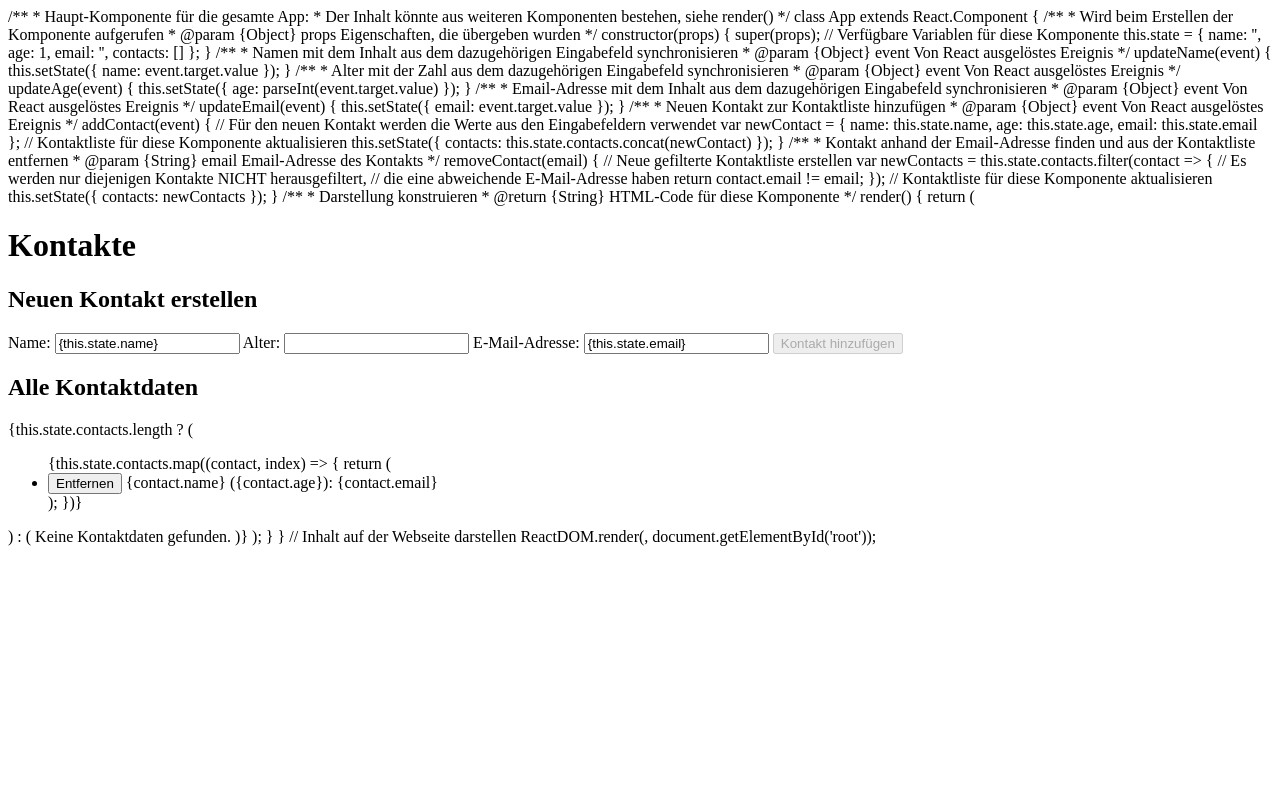
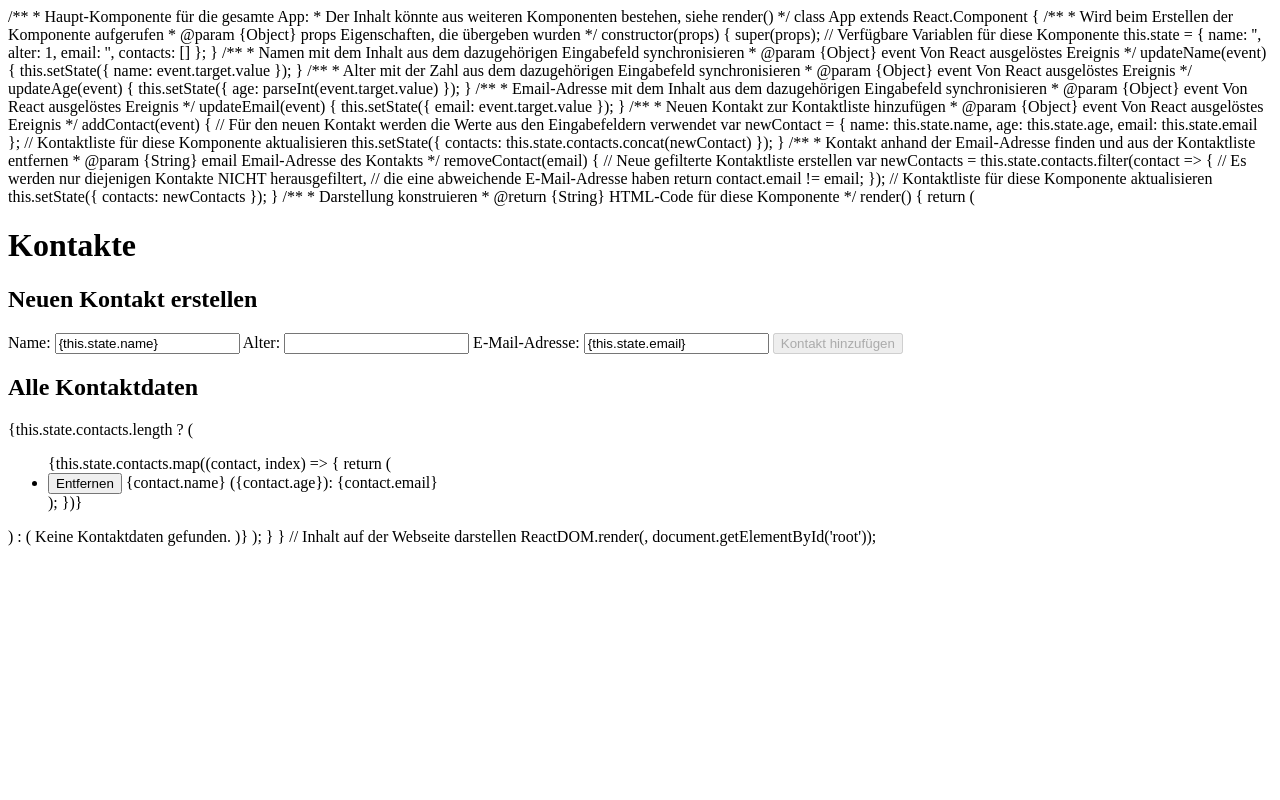
Before and after one commit to Claire-Jane/marie_test, a PHP site: page / in a window 1280 px wide. Run offline with PHP 8.4, Linux system fonts and the light colour scheme.

Commit message:
Update index.php

```diff
--- a/index.php
+++ b/index.php
@@ -13,7 +13,7 @@ class App extends React.Component {
 		// Verfügbare Variablen für diese Komponente
 		this.state = {
 			name: '',
-			age: 1,
+			alter: 1,
 			email: '',
 			contacts: []
 		};
```
